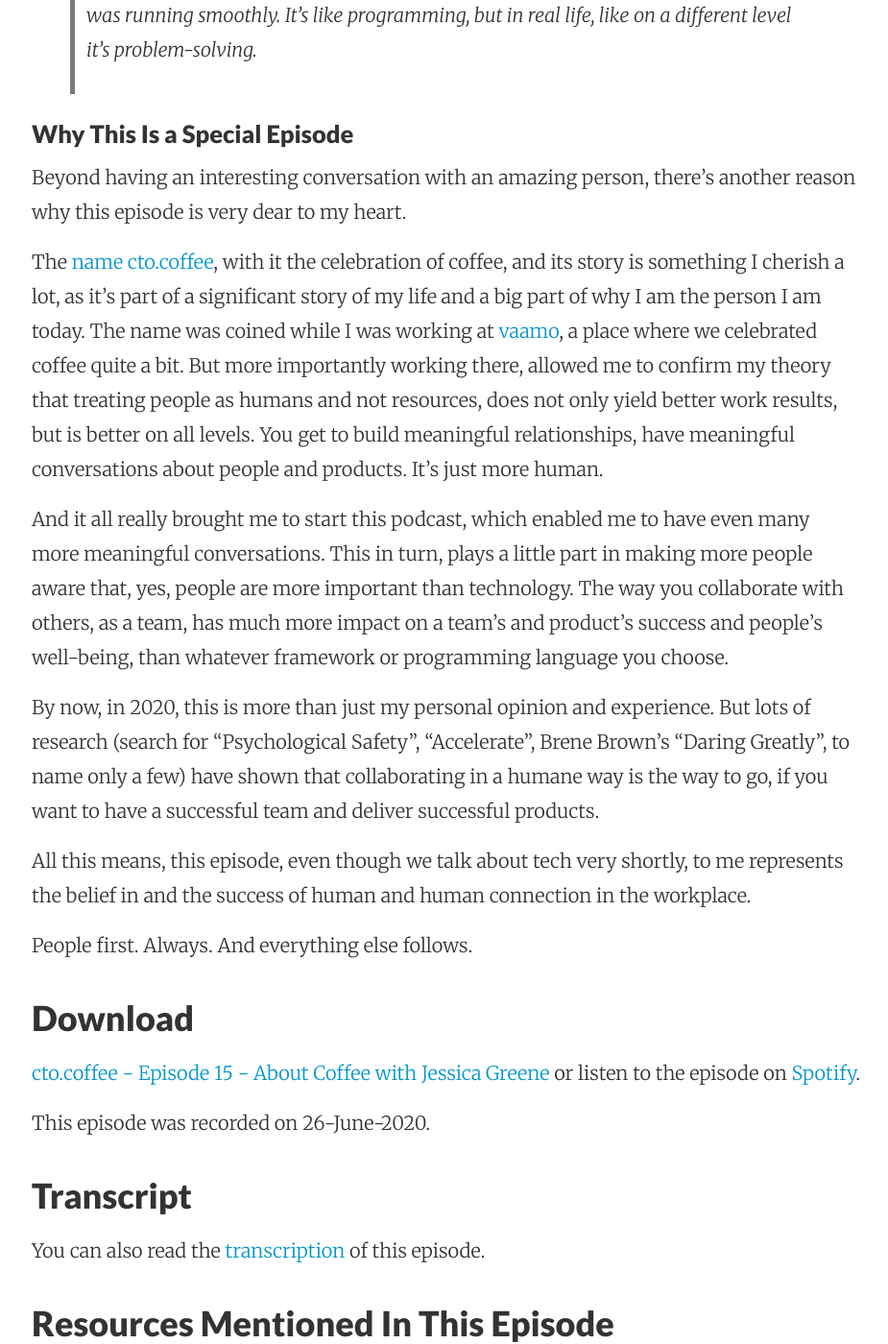
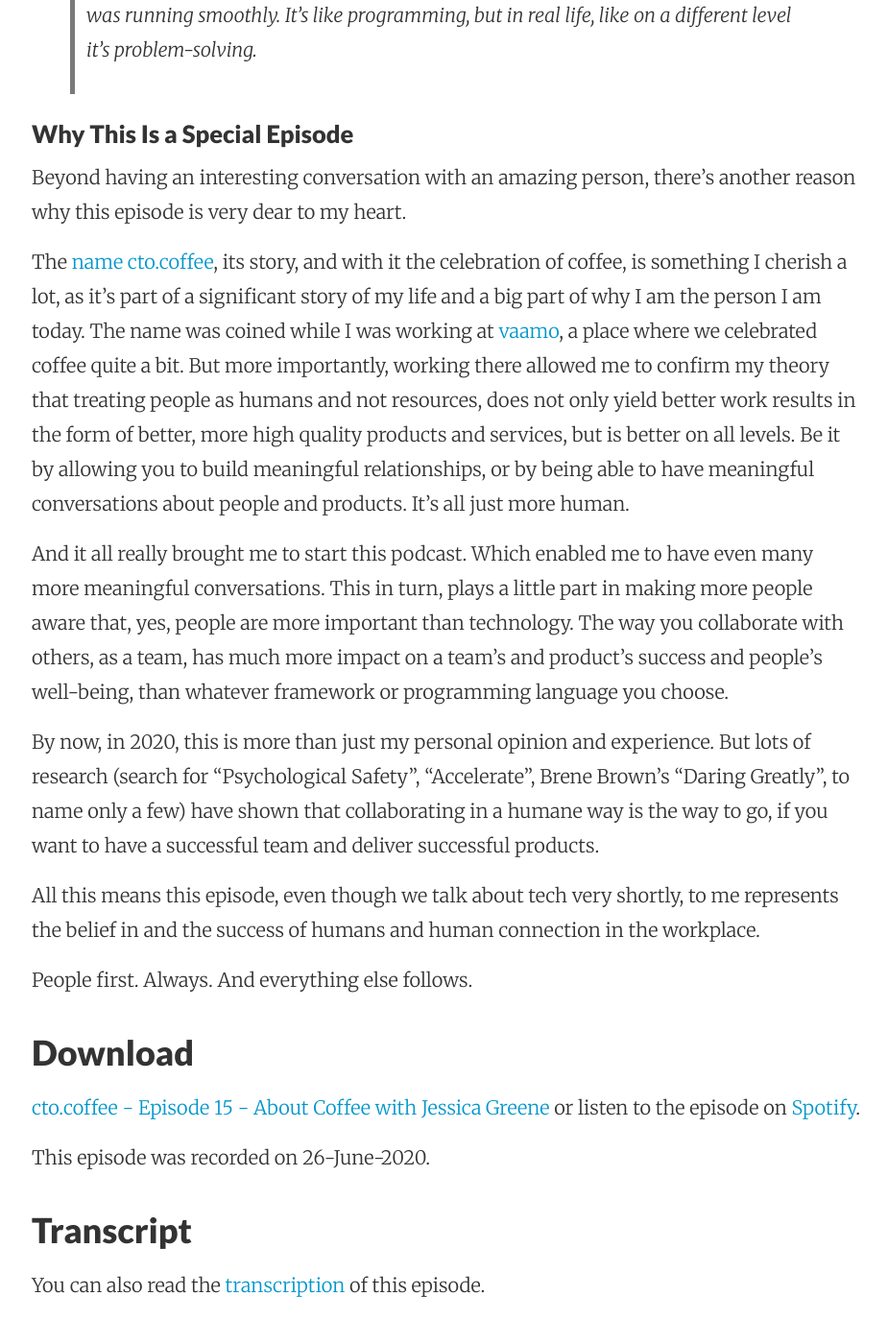
Before and after one commit to benjmin-r/cto.coffee, a Jekyll site: the page built from episodes/_posts/2020-08-24-ep15-about-coffee-with-jessica-greene.md, in a window 1280 px wide and 1400 px high, scrolled down 1579 px. Shown: the whole window at 96% size, without its empty margins (175-1100 px from the left). Built offline with Jekyll 4.4.1, drawn with Linux system fonts in a browser that asks for light colours; nearby versions of some CDN libraries.

Commit message:
rework last section of ep15 show notes

```diff
--- a/episodes/_posts/2020-08-24-ep15-about-coffee-with-jessica-greene.md
+++ b/episodes/_posts/2020-08-24-ep15-about-coffee-with-jessica-greene.md
@@ -38,13 +38,13 @@ Another favorite quote from our conversation occurred around ~34min:
 
 Beyond having an interesting conversation with an amazing person, there's another reason why this episode is very dear to my heart.
 
-The [name cto.coffee][name], with it the celebration of coffee, and its story is something I cherish a lot, as it's part of a significant story of my life and a big part of why I am the person I am today. The name was coined while I was working at [vaamo][vaamo-crunchbase], a place where we celebrated coffee quite a bit. But more importantly working there, allowed me to confirm my theory that treating people as humans and not resources, does not only yield better work results, but is better on all levels. You get to build meaningful relationships, have meaningful conversations about people and products. It's just more human.
+The [name cto.coffee][name], its story, and with it the celebration of coffee, is something I cherish a lot, as it's part of a significant story of my life and a big part of why I am the person I am today. The name was coined while I was working at [vaamo][vaamo-crunchbase], a place where we celebrated coffee quite a bit. But more importantly, working there allowed me to confirm my theory that treating people as humans and not resources, does not only yield better work results in the form of better, more high quality products and services, but is better on all levels. Be it by allowing you to build meaningful relationships, or by being able to have meaningful conversations about people and products. It's all just more human.
 
-And it all really brought me to start this podcast, which enabled me to have even many more meaningful conversations. This in turn, plays a little part in making more people aware that, yes, people are more important than technology. The way you collaborate with others, as a team, has much more impact on a team's and product's success and people's well-being, than whatever framework or programming language you choose.
+And it all really brought me to start this podcast. Which enabled me to have even many more meaningful conversations. This in turn, plays a little part in making more people aware that, yes, people are more important than technology. The way you collaborate with others, as a team, has much more impact on a team's and product's success and people's well-being, than whatever framework or programming language you choose.
 
 By now, in 2020, this is more than just my personal opinion and experience. But lots of research (search for "Psychological Safety", "Accelerate", Brene Brown's "Daring Greatly", to name only a few) have shown that collaborating in a humane way is the way to go, if you want to have a successful team and deliver successful products.
 
-All this means, this episode, even though we talk about tech very shortly, to me represents the belief in and the success of human and human connection in the workplace.
+All this means this episode, even though we talk about tech very shortly, to me represents the belief in and the success of humans and human connection in the workplace.
 
 People first. Always. And everything else follows.
 
```
